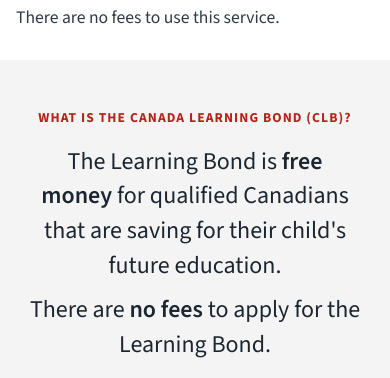
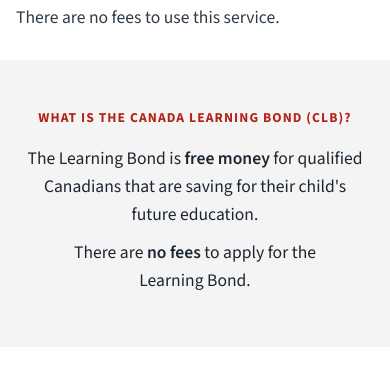
Before and after one commit to SirWonderlot/learningbonds.ca, a plain HTML site: page _mockups/home-new.html in a window 390 px wide. Shown: the part 466-844 px from the top of the page. Drawn offline with Linux system fonts and the light colour scheme.

Commit message:
Mock-up: on phones, the CLB panel text is the same size as the hero text
Co-Authored-By: Claude Opus 5.5 <noreply@anthropic.com>

```diff
--- a/_mockups/home-new.html
+++ b/_mockups/home-new.html
@@ -52,7 +52,7 @@
     @media (max-width: 767px) {
       .motto { padding-bottom: 2rem; }
       .motto-panel { padding: 3rem 1.25rem 3.25rem; }
-      .motto-text { font-size: 1.5rem; line-height: 1.45; }
+      .motto-text { font-size: 1.1rem; line-height: 1.6; }
       .motto-text .nw { white-space: normal; }
     }
     /* Desktop: no button under the photo (Todd, 2026-11-19). Phones keep it for now. */
```
